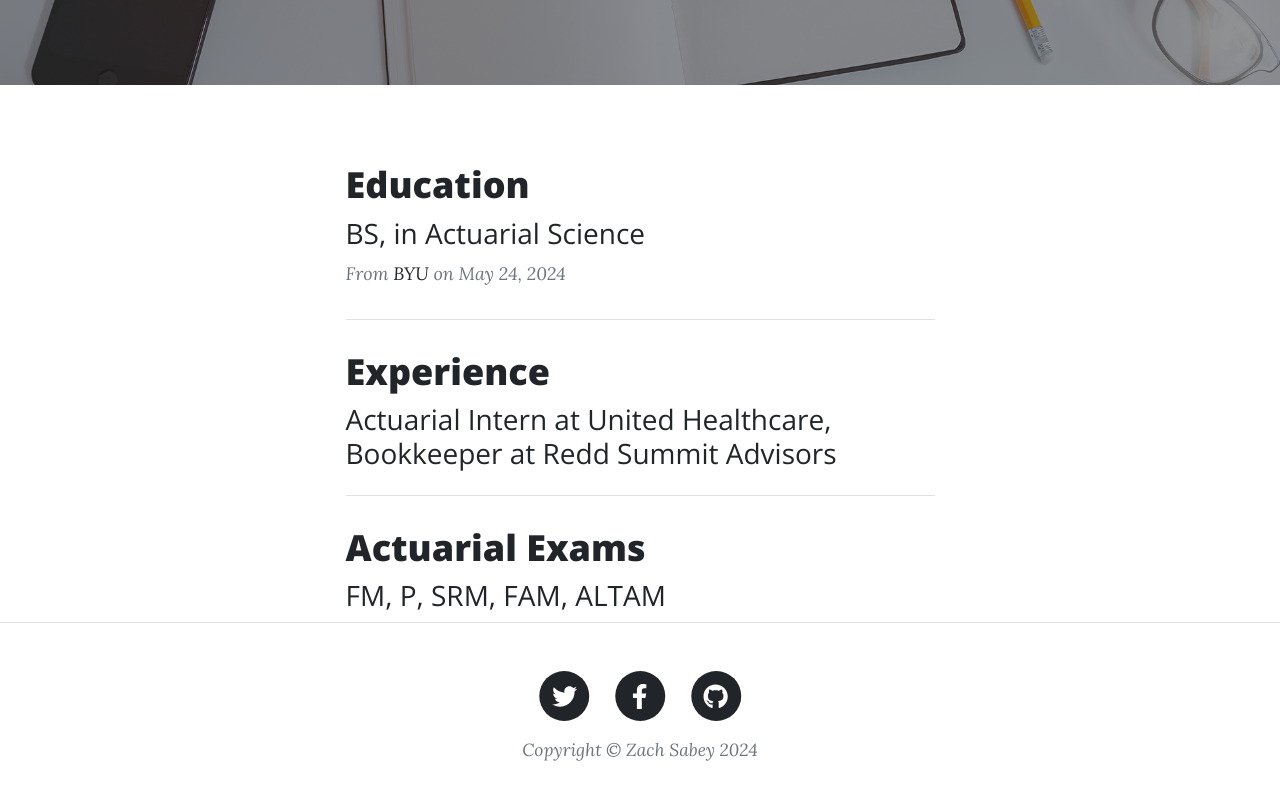
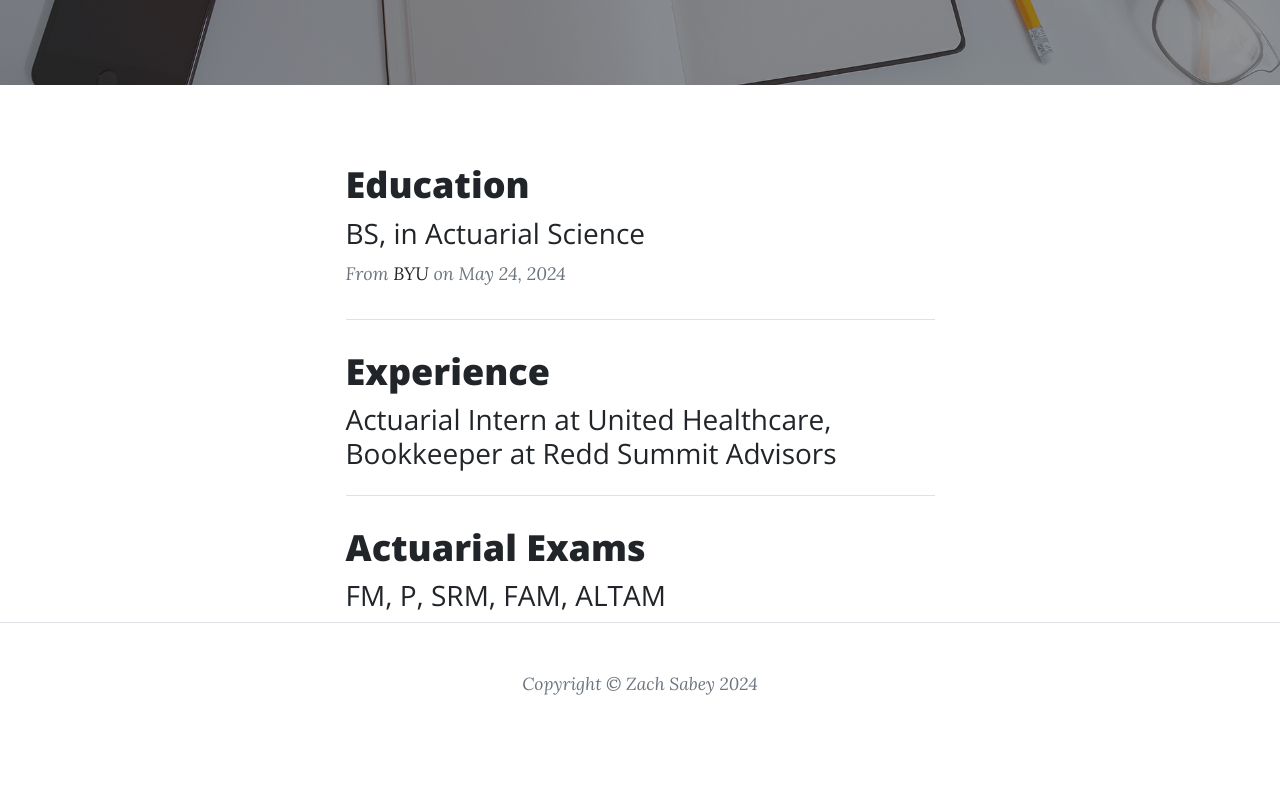
Before and after one commit to zsabey/IS201, a plain HTML site: page index.html in a window 1280 px wide. Shown: the part 447-1247 px from the top of the page. After the commit the page ends 1209 px from the top, so only its background shows below. Drawn offline with nearby package versions, Linux system fonts and the light colour scheme.

Commit message:
Add files via upload

```diff
--- a/index.html
+++ b/index.html
@@ -100,31 +100,6 @@
                 <div class="row gx-4 gx-lg-5 justify-content-center">
                     <div class="col-md-10 col-lg-8 col-xl-7">
                         <ul class="list-inline text-center">
-                            <li class="list-inline-item">
-                                <a href="#!">
-                                    <span class="fa-stack fa-lg">
-                                        <i class="fas fa-circle fa-stack-2x"></i>
-                                        <i class="fab fa-twitter fa-stack-1x fa-inverse"></i>
-                                    </span>
-                                </a>
-                            </li>
-                            <li class="list-inline-item">
-                                <a href="#!">
-                                    <span class="fa-stack fa-lg">
-                                        <i class="fas fa-circle fa-stack-2x"></i>
-                                        <i class="fab fa-facebook-f fa-stack-1x fa-inverse"></i>
-                                    </span>
-                                </a>
-                            </li>
-                            <li class="list-inline-item">
-                                <a href="#!">
-                                    <span class="fa-stack fa-lg">
-                                        <i class="fas fa-circle fa-stack-2x"></i>
-                                        <i class="fab fa-github fa-stack-1x fa-inverse"></i>
-                                    </span>
-                                </a>
-                            </li>
-                        </ul>
                         <div class="small text-center text-muted fst-italic">Copyright &copy; Zach Sabey 2024</div>
                     </div>
                 </div>
```
